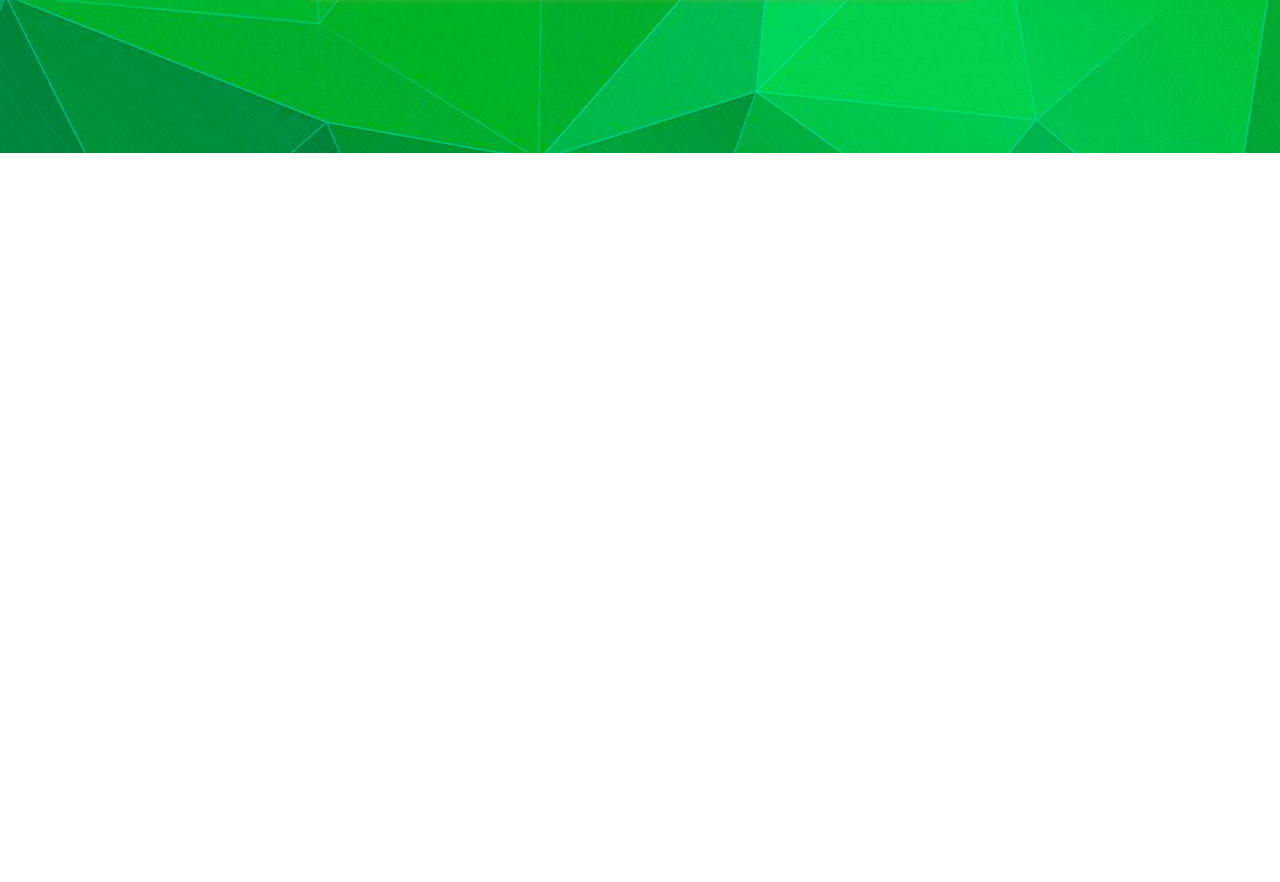
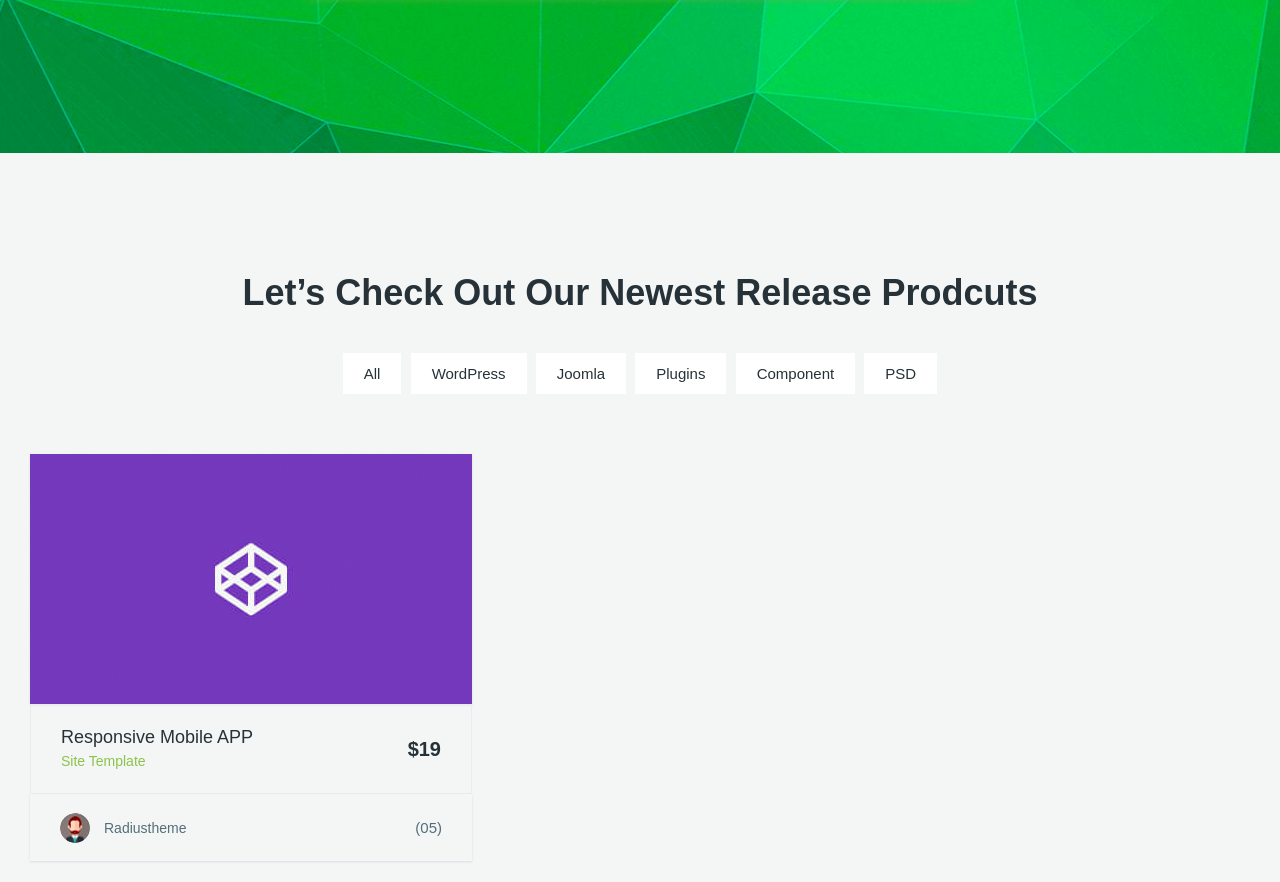
Before and after one commit to artemdiduk/moderno, a website: page app/index.html in a window 1280 px wide. Shown: the part 530-1412 px from the top of the page. Before the commit the page ends 800 px from the top, so only its background shows below. Drawn offline with nearby package versions, Linux system fonts and the light colour scheme; files that its build step writes are made by us from their sources.

Commit message:
alfa product

```diff
--- a/app/index.html
+++ b/app/index.html
@@ -125,6 +125,58 @@
         </div>
     </section>
 
+    <section class="products">
+        <div class="container-fluid">
+            <div class="products__title title">
+                Let’s Check Out Our Newest Release Prodcuts
+            </div>
+            <div class="products__inner">
+                <div class="products__inner-btn">
+                    <button>All</button>
+                    <button>WordPress</button>
+                    <button>Joomla</button>
+                    <button>Plugins</button>
+                    <button>Component</button>
+                    <button>PSD</button>
+                </div>
+
+                <div class="products__inner-box">
+                    <div class="products__item">
+                        <a href="#" class="products__item-img"
+                            style="background-image: url(images/content/product-items.png);">
+
+                        </a>
+                        <div class="products__item-content">
+                            <div class="products__item-name">
+                                <a href="#" class="products__item-title">
+                                    Responsive Mobile APP
+                                </a>
+                                <a href="#" class="products__item-category">
+                                    Site Template
+                                </a>
+                            </div>
+                            <div class="products__item-price">
+                                $19
+                            </div>
+                        </div>
+
+                        <div class="products__item-info">
+                            <a href="#" class="products__item-author">
+                                <div class="avatar" style="background-image: url(images/content/user.jpg);"></div>
+                                <span>Radiustheme</span>
+                            </a>
+                            <div class="products__item-star">
+                                (05)
+                            </div>
+                        </div>
+                    </div>
+                </div>
+
+
+            </div>
+        </div>
+    </section>
+
 
     <script src="https://ajax.googleapis.com/ajax/libs/jquery/3.5.1/jquery.min.js"></script>
     <script src="js/libs.min.js"></script>
--- a/app/scss/_global.scss
+++ b/app/scss/_global.scss
@@ -30,3 +30,25 @@ body {
     padding: 0 15px;
 
 }
+
+.container-fluid{
+    max-width: 100%;
+    margin: 0 auto;
+    padding: 0 30px;
+
+}
+
+@media (max-width: 720px) {
+    .container-fluid{
+        padding: 0 15px;
+    }
+}
+
+.title{
+    color: $bg;
+    font-weight: 700;
+    font-size: 36px;
+    line-height: 60px;
+    text-align: center;
+    margin-bottom: 30px;
+}
--- a/app/scss/_vars.scss
+++ b/app/scss/_vars.scss
@@ -2,3 +2,4 @@ $text: #546e7a;
 $red:#e74c3c;
 $grean: #8bc34a;
 $bg:#263238;
+$grey: #f4f6f5;
--- a/app/scss/style.scss
+++ b/app/scss/style.scss
@@ -1,6 +1,8 @@
 @import '_vars';
 @import '_global';
 @import '_fonts';
+
+// start header
 
 .header__top-inner {
     display: flex;
@@ -58,6 +60,9 @@
 
 }
 
+// end header
+
+// start search
 .search {
     background-repeat: no-repeat;
     background-size: cover;
@@ -114,3 +119,114 @@
     }
 
 }
+
+// end search
+
+// start products
+
+.products {
+    padding: 110px 0px;
+    background-color: $grey;
+
+}
+
+.products__title {
+
+}
+
+.products__inner-btn {
+    text-align: center;
+    margin-bottom: 60px;
+    button {
+        padding: 12px 21px;
+        border: none;
+        background-color: #fff;
+        color: $bg;
+        cursor: pointer;
+        & + button {
+            margin-left: 5px;
+        }
+    }
+}
+
+.products__item {
+    max-width: 442px;
+    width: 100%;
+    &-img {
+      min-height: 250px;
+      background-repeat: no-repeat;
+      background-size: cover;
+      display: block;
+      background-position: center;
+      box-shadow: 0px 1px 2px 0px rgba(205, 214, 222, 0.75);
+
+    }
+
+    &-content{
+        display: flex;
+        justify-content: space-between;
+        padding: 10px 30px;
+        align-items: center;
+        min-height: 90px;
+        font-weight: 500;
+        border: 1px solid rgb(231, 236, 242);
+
+
+    }
+
+    &-name {
+         max-width: 310px;
+        }
+
+    &-title {
+        color: $bg;
+        font-weight: 500;
+        font-size: 18px;
+        display: block;
+
+        }
+
+    &-category{
+        display: block;
+        font-size: 14px;
+        color: $grean;
+    }
+
+    &-price{
+       color: $bg;
+       font-weight: 700;
+       font-size: 20px;
+    }
+    &-info{
+        display: flex;
+        justify-content: space-between;
+        align-items: center;
+        padding: 10px 30px;
+        box-shadow: 0px 1px 2px 0px rgba(205, 214, 222, 0.75);
+        min-height: 67px;
+
+    }
+
+    &-author{
+    display: flex;
+    align-items: center;
+        .avatar{
+            width: 30px;
+            height: 30px;
+            border-radius: 50%;
+            background-position: center;
+            display: inline-block;
+            background-repeat: no-repeat;
+            background-size: cover;
+            margin-right: 14px;
+        }
+        span{
+        font-size: 14px;
+        font-weight: 500;
+        }
+
+    }
+
+}
+
+// end products
--- a/gulpfile.js
+++ b/gulpfile.js
@@ -36,7 +36,8 @@ gulp.task('style',function(){
 gulp.task('script',function(){
     return gulp.src([
         'node_modules/slick-carousel/slick/slick.js',
-        'node_modules/magnific-popup/dist/jquery.magnific-popup.js'
+        'node_modules/magnific-popup/dist/jquery.magnific-popup.js',
+        'node_modules/mixitup/dist/mixitup.js'
     ])
         .pipe(concat('libs.min.js'))
         .pipe(uglify())
--- a/package.json
+++ b/package.json
@@ -19,6 +19,7 @@
     "gulp-sass": "^4.1.0",
     "gulp-uglify": "^3.0.2",
     "magnific-popup": "^1.1.0",
+    "mixitup": "^3.3.1",
     "normalize.css": "^8.0.1",
     "slick-carousel": "^1.8.1"
   },
```
Also changed, not shown: app/images/content/product-items.png (added), app/images/content/user.jpg (added), app/js/libs.min.js, 1 other file.
